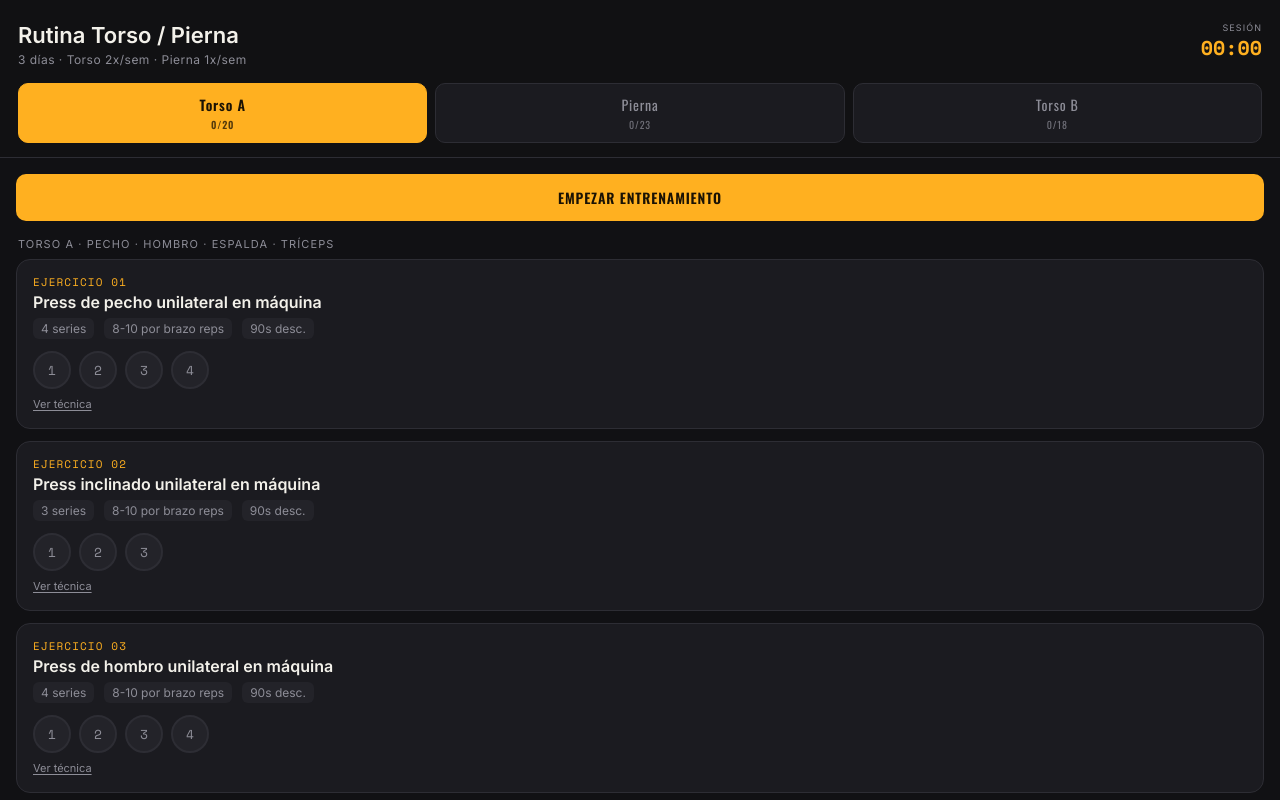
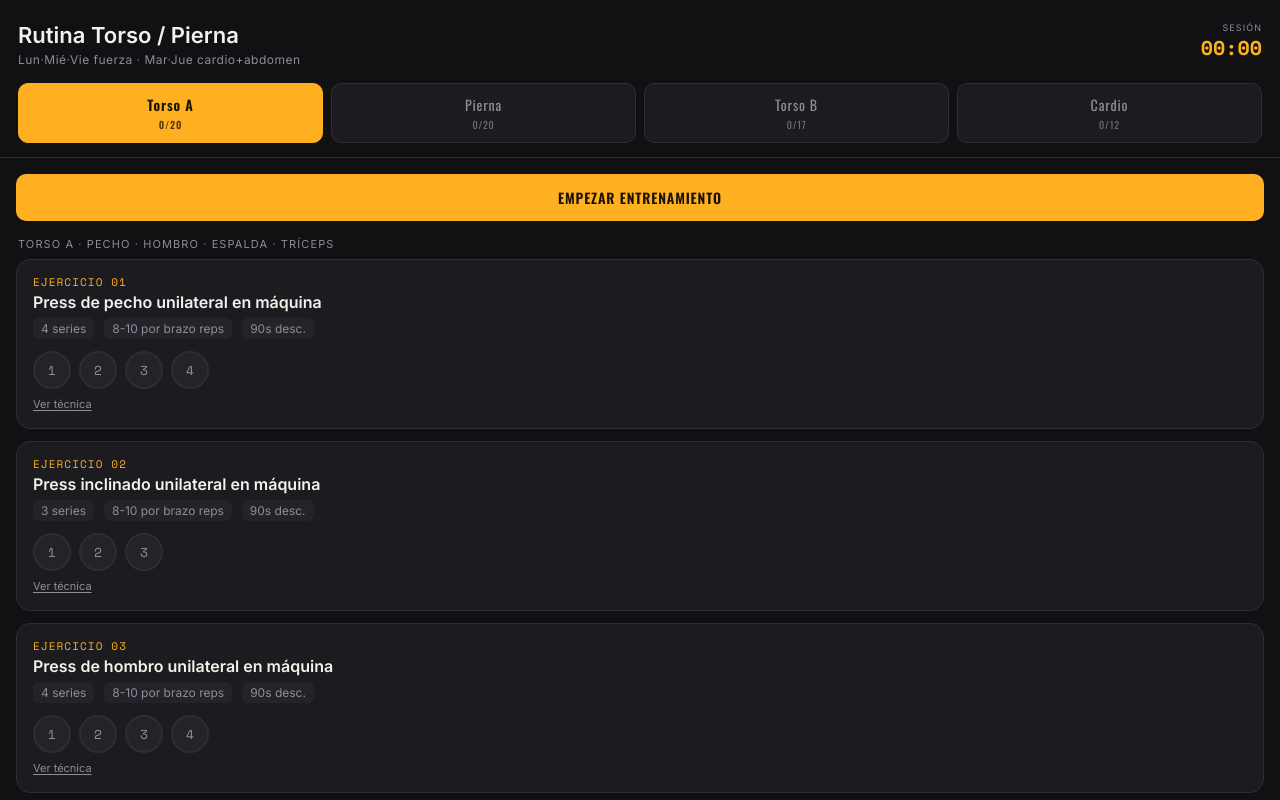
Before and after one commit to David-Triana55/Rutine, a plain HTML site: page index.html in a window 1280 px wide. Shown: the top 800 px of the page. Drawn offline with nearby package versions, Linux system fonts and the light colour scheme.

Commit message:
Update index.html

```diff
--- a/index.html
+++ b/index.html
@@ -319,7 +319,7 @@
   <div class="topbar-row">
     <div>
       <div class="title">Rutina Torso / Pierna</div>
-      <div class="subtitle">3 días · Torso 2x/sem · Pierna 1x/sem</div>
+      <div class="subtitle">Lun·Mié·Vie fuerza · Mar·Jue cardio+abdomen</div>
     </div>
     <div class="session-clock">
       <div class="label">Sesión</div>
@@ -378,10 +378,9 @@ const DATA = {
     exercises: [
       {name:"Jalón al pecho unilateral en polea", sets:4, reps:"8-10 por brazo", rest:90, note:"Anchura de espalda. Un brazo a la vez, jala hacia abajo y atrás. Empieza por el lado izquierdo."},
       {name:"Remo en polea sentado (agarre cerrado)", sets:3, reps:"10-12", rest:75, note:"Espalda recta, jala hacia el abdomen, aprieta escápulas al final del recorrido."},
-      {name:"Cruce de poleas de abajo hacia arriba", sets:3, reps:"12-15", rest:60, note:"Pecho bajo. Mantiene el pecho con frecuencia 2x/semana. Poleas bajas, cruza las manos al frente y arriba del pecho."},
+      {name:"Pec deck / aperturas en máquina", sets:4, reps:"10-12", rest:75, note:"Pecho medio, movimiento de aislamiento (apertura) en vez de press — estímulo distinto al del lunes aunque sea el mismo músculo. Junta los brazos al frente, aprieta 1 seg, controla la vuelta. Segunda dosis real de pecho para que la frecuencia 2x/semana valga la pena."},
       {name:"Aperturas posteriores en máquina (pec deck inverso) o face pull", sets:3, reps:"12-15", rest:50, note:"Hombro posterior. Codos altos, aprieta la espalda alta al final del recorrido."},
-      {name:"Curl de bíceps predicador (banco Scott)", sets:3, reps:"12-15", rest:50, note:"Agarre supinado (palmas arriba). El banco fija el codo y quita el impulso del hombro, aislando más el bíceps."},
-      {name:"Curl martillo en polea o mancuerna", sets:2, reps:"12-15", rest:45, note:"Agarre neutro (palmas enfrentadas). Trabaja braquial y antebrazo, complementa al predicador."}
+      {name:"Curl de bíceps predicador (banco Scott)", sets:3, reps:"12-15", rest:50, note:"Agarre supinado (palmas arriba). El banco fija el codo y quita el impulso del hombro, aislando más el bíceps. Suficiente trabajo directo de bíceps — ya recibe bastante indirecto del jalón y el remo."}
     ],
     cardio:{label:"Recomendado este día", mins:22}
   },
@@ -389,15 +388,25 @@ const DATA = {
     label: "Pierna",
     sub: "Cuádriceps · Isquios · Glúteo · Gemelo",
     exercises: [
-      {name:"Prensa de piernas (horizontal o inclinada)", sets:4, reps:"8-10", rest:110, note:"Pies a la anchura de hombros en la plataforma, baja hasta 90° de rodilla, no bloquees las rodillas con fuerza arriba."},
-      {name:"Prensa unilateral en máquina (una pierna)", sets:3, reps:"10-12 por pierna", rest:75, note:"Una pierna a la vez. Empuja con el talón, no bloquees la rodilla con fuerza arriba. Empieza por la izquierda."},
-      {name:"Extensión de cuádriceps en máquina", sets:3, reps:"12-15", rest:60, note:"Movimiento controlado, aprieta el cuádriceps arriba 1 seg, baja despacio sin soltar el peso."},
+      {name:"Prensa de piernas (horizontal o inclinada)", sets:4, reps:"8-10", rest:110, note:"Compuesto principal de la pierna. Pies a la anchura de hombros en la plataforma, baja hasta 90° de rodilla, no bloquees las rodillas con fuerza arriba."},
+      {name:"Extensión de cuádriceps en máquina, una pierna a la vez", sets:3, reps:"12-15 por pierna", rest:60, note:"Unilateral en vez de una segunda prensa — así sigues dándole atención extra a la pierna izquierda sin repetir el mismo movimiento. Aprieta el cuádriceps arriba 1 seg, baja despacio. Empieza por la izquierda."},
       {name:"Curl femoral en máquina (sentado o acostado)", sets:4, reps:"10-12", rest:90, note:"Isquiotibiales y glúteos, sin exigir técnica de bisagra de cadera. Aprieta abajo, controla la vuelta."},
-      {name:"Empuje de cadera (hip thrust) en máquina o barra", sets:3, reps:"10-12", rest:75, note:"Glúteo aislado. Espalda apoyada en banco, empuja la cadera arriba apretando el glúteo al final, no arquees la lumbar. Puedes alternar algunas semanas con peso muerto convencional ligero si quieres mantener esa técnica."},
-      {name:"Elevación de talones en máquina (gemelos)", sets:3, reps:"15-20", rest:45, note:"Sube hasta la punta del pie apretando la pantorrilla arriba, baja controlado hasta sentir el estiramiento."},
-      {name:"Máquina de abdominales (crunch) o plancha", sets:3, reps:"15 o 30-45 seg", rest:45, note:"Movimiento controlado, evita tirar del cuello, exhala en el esfuerzo."}
+      {name:"Empuje de cadera (hip thrust) en máquina o barra", sets:3, reps:"10-12", rest:75, note:"Glúteo aislado. Espalda apoyada en banco, empuja la cadera arriba apretando el glúteo al final, no arquees la lumbar."},
+      {name:"Peso muerto convencional", sets:3, reps:"8-10", rest:110, note:"Isquiotibiales, glúteo y espalda baja. Espalda neutra, barra pegada al cuerpo, empuja el piso con las piernas al subir."},
+      {name:"Elevación de talones en máquina (gemelos)", sets:3, reps:"15-20", rest:45, note:"Sube hasta la punta del pie apretando la pantorrilla arriba, baja controlado hasta sentir el estiramiento."}
     ],
     cardio:{label:"Opcional este día", mins:22}
+  },
+  D: {
+    label: "Cardio",
+    sub: "Martes y jueves · Quema de grasa + core completo",
+    exercises: [
+      {name:"Crunch en máquina o en el piso", sets:3, reps:"15-20", rest:40, note:"Abdomen alto. Sube solo los hombros del piso (no te sientes completo), exhala al subir, controla la bajada."},
+      {name:"Elevación de piernas (en paralelas, colgado o acostado)", sets:3, reps:"12-15", rest:45, note:"Abdomen bajo. Sube las piernas sin balancear el cuerpo, controla la bajada sin dejarlas caer."},
+      {name:"Crunch lateral o oblicuo en máquina", sets:3, reps:"15 por lado", rest:40, note:"Oblicuos. Lleva el codo hacia la cadera del mismo lado, movimiento corto y controlado, no jales del cuello."},
+      {name:"Plancha", sets:3, reps:"30-45 seg", rest:45, note:"Core completo (estabilización). Cuerpo en línea recta, glúteos y abdomen activos, no dejes caer la cadera."}
+    ],
+    cardio:{label:"Cardio para quema de grasa — hazlo antes o después del abdomen", mins:35}
   }
 };
 
@@ -406,7 +415,7 @@ let progress = { A: null, B: null, C: null };
 function freshProgress(day){
   return DATA[day].exercises.map(ex => new Array(ex.sets).fill(false));
 }
-['A','B','C'].forEach(d => progress[d] = freshProgress(d));
+['A','B','C','D'].forEach(d => progress[d] = freshProgress(d));
 
 // ---------- Session clock ----------
 let sessionSeconds = 0, sessionInterval = null, sessionRunning = false;
@@ -436,7 +445,7 @@ sessionBtn.addEventListener('click', () => {
 const dayTabsEl = document.getElementById('dayTabs');
 function renderTabs(){
   dayTabsEl.innerHTML = '';
-  ['A','B','C'].forEach(d => {
+  ['A','B','C','D'].forEach(d => {
     const done = progress[d].flat().filter(Boolean).length;
     const total = progress[d].flat().length;
     const tab = document.createElement('div');
@@ -497,7 +506,7 @@ function renderExercises(){
 // ---------- Cardio ----------
 const cardioCardEl = document.getElementById('cardioCard');
 let cardioState = {}; // per day: {targetSec, remaining, running, interval}
-['A','B','C'].forEach(d => {
+['A','B','C','D'].forEach(d => {
   cardioState[d] = { targetSec: DATA[d].cardio.mins*60, remaining: DATA[d].cardio.mins*60, running:false, interval:null };
 });
 
```
